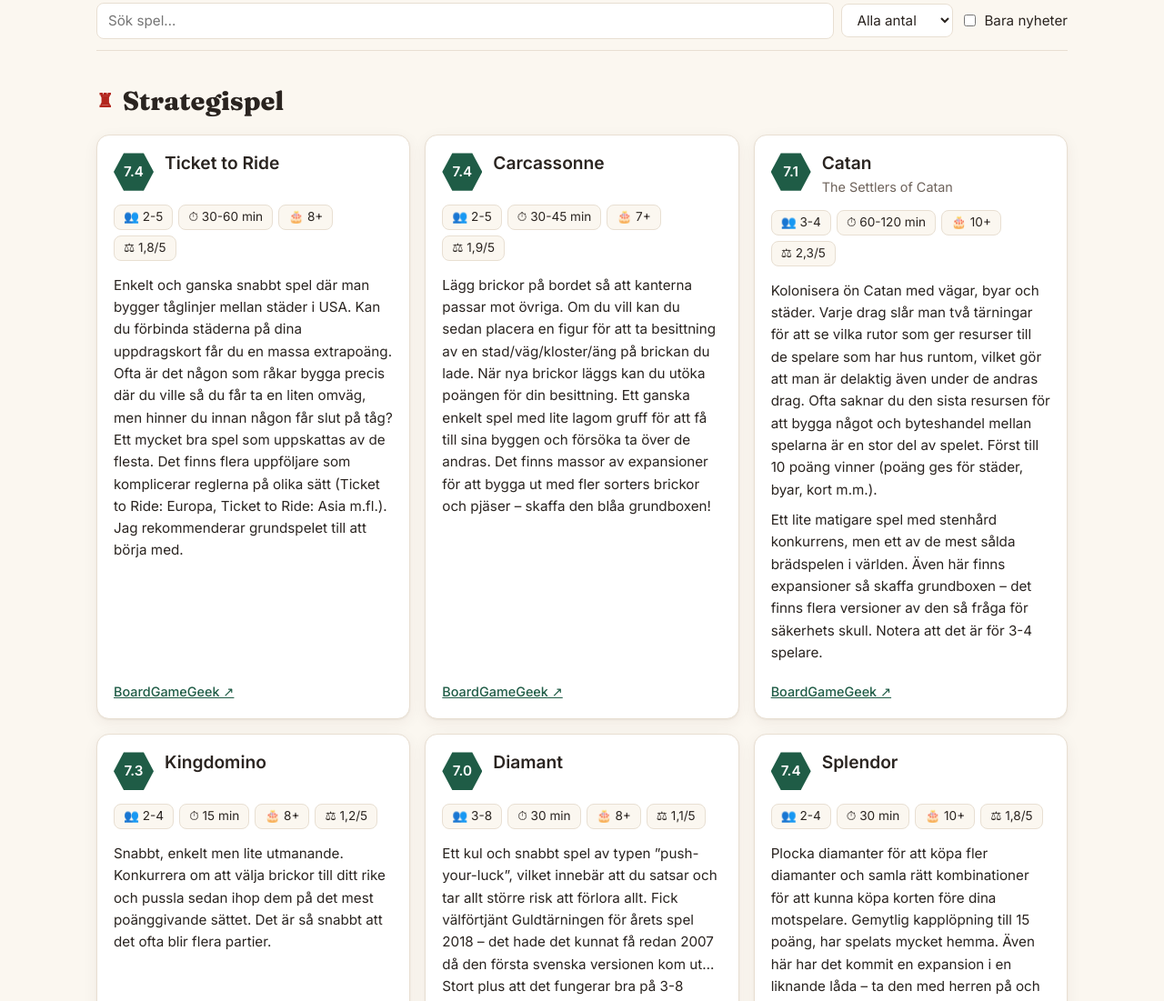
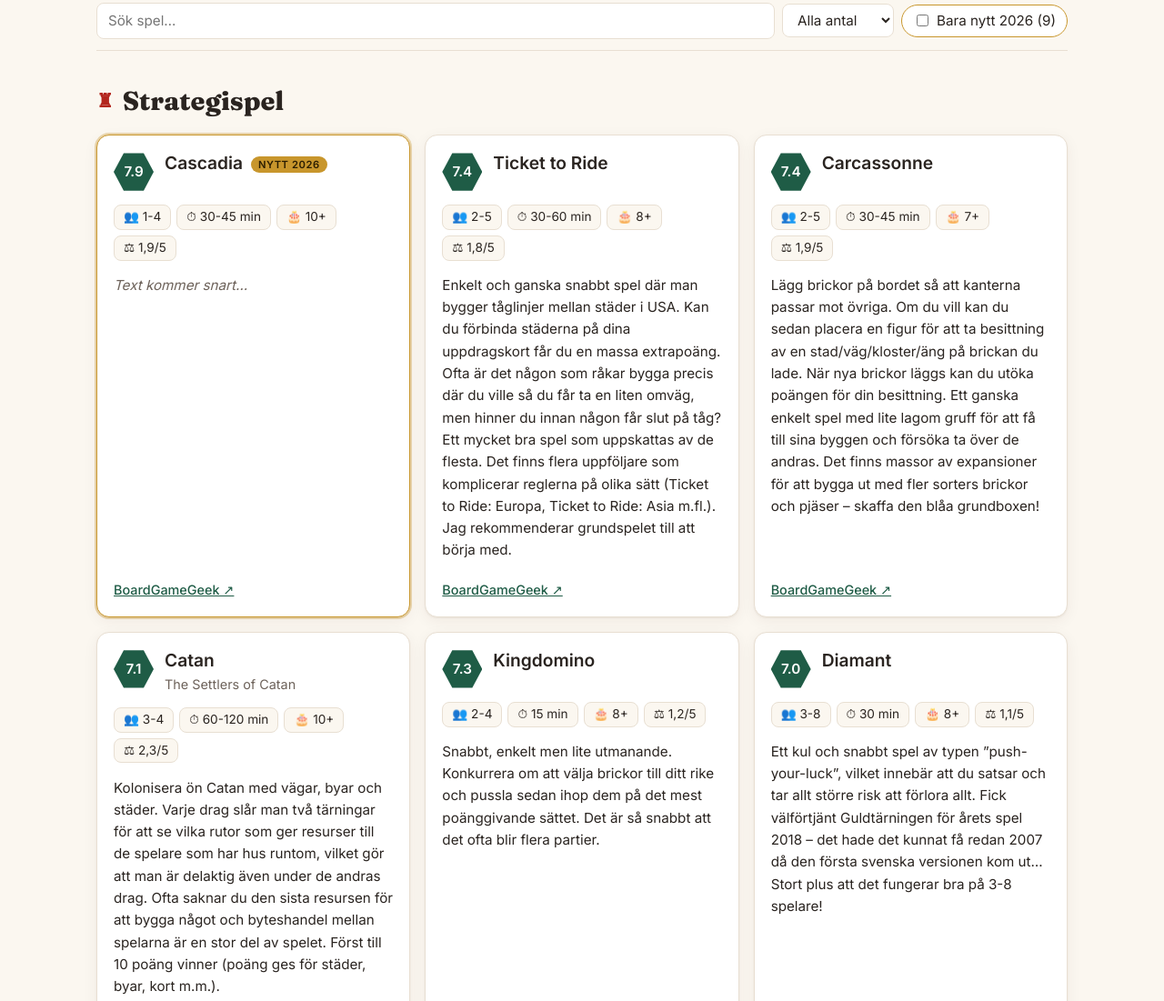
Before and after one commit to hagbok/bradspelstips-2026, a plain HTML site: page docs/index.html in a window 1280 px wide. Shown: the part 605-1706 px from the top of the page at 91% size. Drawn offline with Linux system fonts and the light colour scheme.

Commit message:
Lägg till 9 nyheter 2026 och filter för nya spel
Co-Authored-By: Claude Opus 5.5 <noreply@anthropic.com>

```diff
--- a/docs/app.js
+++ b/docs/app.js
@@ -25,7 +25,9 @@
   }
 
   function card(g) {
-    const paras = g.text.split(/\n\n/).map((p) => `<p>${esc(p)}</p>`).join("");
+    const paras = g.text.trim()
+      ? g.text.split(/\n\n/).map((p) => `<p>${esc(p)}</p>`).join("")
+      : `<p class="todo">Text kommer snart…</p>`;
     const extra = (g.extra || []).map((e) => `<a href="${esc(e.url)}" target="_blank" rel="noopener">${esc(e.label)} ↗</a>`).join("");
     const stat = (icon, val, label) => (val ? `<li title="${label}"><span aria-hidden="true">${icon}</span> ${esc(val)}</li>` : "");
     return `
@@ -51,7 +53,8 @@
   function render() {
     let html = "", total = 0;
     for (const c of CATEGORIES) {
-      const games = GAMES.filter((g) => g.cat === c.id && fits(g));
+      const games = GAMES.filter((g) => g.cat === c.id && fits(g))
+        .sort((a, b) => (b.isNew ? 1 : 0) - (a.isNew ? 1 : 0));
       if (!games.length) continue;
       total += games.length;
       html += `<section class="cat" id="${c.id}"><h2><span class="cat-icon" aria-hidden="true">${c.icon}</span>${esc(c.name)}</h2><div class="grid">${games.map(card).join("")}</div></section>`;
@@ -90,8 +93,11 @@
   $("#players").addEventListener("change", (e) => { state.players = e.target.value; render(); });
   $("#onlyNew").addEventListener("change", (e) => { state.onlyNew = e.target.checked; render(); });
 
-  // Hide "Bara nyheter" until there are new games
-  if (!GAMES.some((g) => g.isNew)) $("#onlyNew").closest("label").hidden = true;
+  // Show "Nytt 2026 (n)" toggle only when there are new games
+  const newCount = GAMES.filter((g) => g.isNew).length;
+  const newLabel = $("#onlyNew").closest("label");
+  if (!newCount) newLabel.hidden = true;
+  else newLabel.lastChild.textContent = ` Bara nytt 2026 (${newCount})`;
 
   renderCats();
   renderShops();
--- a/docs/games.js
+++ b/docs/games.js
@@ -274,6 +274,73 @@ const GAMES = [
     bgg: "https://boardgamegeek.com/boardgame/299027/colt-super-express",
     text: "Kortversionen av Colt Express. Alla är cowboys på ett rullande tåg där vagnarna lossnar en efter en. Varje runda väljer du tre kort som ”programmerar” vad din figur ska göra: vända sig, gå, klättra eller skjuta. Sedan turas man om att vända sina kort och utföra draget. Sist kvar på tåget med mest pengar vinner. Expansionen med häst och reflex rekommenderas och följer med den svenska versionen. Ett snabbt, roligt spel med mycket skadeglädje.",
   },
+
+  // ================= NYHETER 2026 =================
+  // Skriv din text i  text: ""  för varje spel nedan.
+  // Tills texten är ifylld visas "Text kommer snart…" på sidan.
+  {
+    name: "Cascadia",
+    cat: "strategi", isNew: true,
+    players: "1-4", time: "30-45 min", age: "10+", rating: 7.9, weight: 1.9,
+    bgg: "https://boardgamegeek.com/boardgame/295947/cascadia",
+    text: "",
+  },
+  {
+    name: "Hitster",
+    cat: "party", isNew: true,
+    players: "2-10", time: "30 min", age: "16+", rating: 7.4, weight: 1.0,
+    bgg: "https://boardgamegeek.com/boardgame/318243/hitster",
+    text: "",
+  },
+  {
+    name: "Decrypto",
+    cat: "party", isNew: true,
+    players: "3-8", time: "15-45 min", age: "12+", rating: 7.7, weight: 1.8,
+    bgg: "https://boardgamegeek.com/boardgame/225694/decrypto",
+    text: "",
+  },
+  {
+    name: "Kluster",
+    cat: "abstrakt", isNew: true,
+    players: "1-4", time: "10-20 min", age: "14+", rating: 6.5, weight: 1.0,
+    bgg: "https://boardgamegeek.com/boardgame/277458/kluster",
+    text: "",
+  },
+  {
+    name: "Sky Team",
+    cat: "samarbete", isNew: true,
+    players: "2", time: "15 min", age: "12+", rating: 7.9, weight: 1.9,
+    bgg: "https://boardgamegeek.com/boardgame/373106/sky-team",
+    text: "",
+  },
+  {
+    name: "Bomb Busters",
+    cat: "samarbete", isNew: true,
+    players: "2-5", time: "30 min", age: "10+", rating: 8.0, weight: 1.9,
+    bgg: "https://boardgamegeek.com/boardgame/413246/bomb-busters",
+    text: "",
+  },
+  {
+    name: "The Fellowship of the Ring: Trick-Taking Game",
+    cat: "samarbete", isNew: true,
+    players: "1-4", time: "20 min", age: "10+", rating: 8.0, weight: 2.0,
+    bgg: "https://boardgamegeek.com/geeksearch.php?action=search&objecttype=boardgame&q=Fellowship+of+the+Ring+Trick-Taking",
+    text: "",
+  },
+  {
+    name: "Scout",
+    cat: "snabba", isNew: true,
+    players: "2-5", time: "15 min", age: "9+", rating: 7.8, weight: 1.4,
+    bgg: "https://boardgamegeek.com/boardgame/291453/scout",
+    text: "",
+  },
+  {
+    name: "Point Salad",
+    cat: "snabba", isNew: true,
+    players: "2-6", time: "15-30 min", age: "8+", rating: 7.2, weight: 1.2,
+    bgg: "https://boardgamegeek.com/boardgame/274960/point-salad",
+    text: "",
+  },
 ];
 
 const SHOPS = {
--- a/docs/style.css
+++ b/docs/style.css
@@ -117,6 +117,8 @@ a { color: var(--accent-2); }
 .stats li { background: var(--bg); border: 1px solid var(--line); border-radius: 8px; padding: 2px 10px; font-size: .85rem; white-space: nowrap; }
 .text p { margin: .6em 0; font-size: .95rem; }
 .links { margin-top: auto; padding-top: 10px; display: flex; flex-wrap: wrap; gap: 14px; font-size: .9rem; font-weight: 500; }
+.text .todo { color: var(--muted); font-style: italic; }
+.toggle { background: var(--surface); border: 1px solid var(--gold); border-radius: 999px; padding: 5px 12px; cursor: pointer; }
 .nohits { padding: 40px 0; text-align: center; color: var(--muted); }
 
 /* Shops */
```
